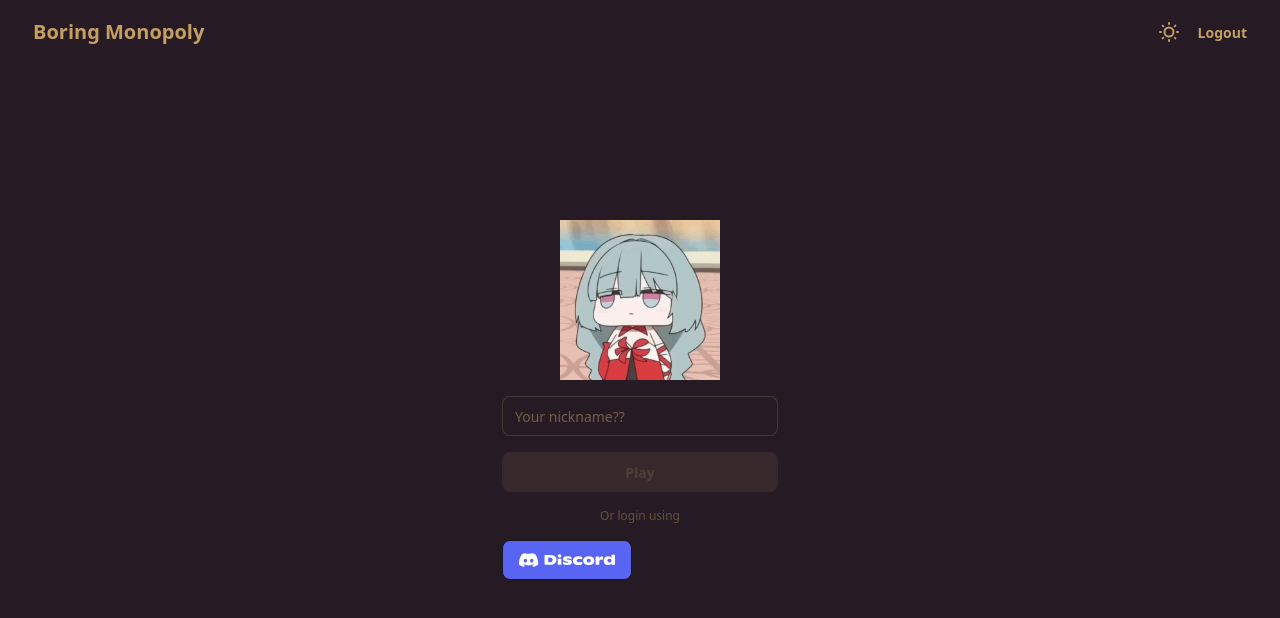
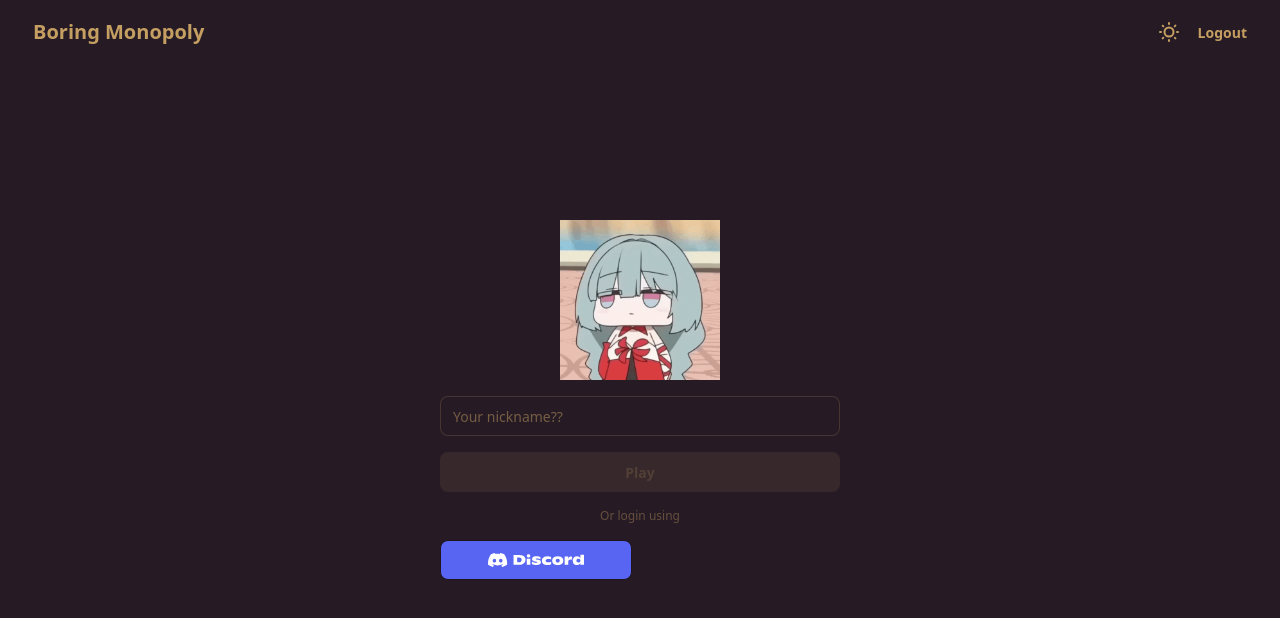
Before and after one commit to reyhaonan/MonopolyClient, a React (Vite) app: page / in a window 1280 px wide. Shown: the top 618 px of the page. Built offline with nearby package versions, Linux system fonts and the light colour scheme; no server answers.

Commit message:
refactor: Improve layout of HomeView and LoginView

```diff
--- a/src/components/pages/HomeView.tsx
+++ b/src/components/pages/HomeView.tsx
@@ -1,6 +1,5 @@
 import { useNavigate } from "@tanstack/react-router";
 import { useEffect, useState } from "react";
-import { useAuth } from "@/hooks/useAuth";
 import { useMutation, useQuery } from "@tanstack/react-query";
 import * as GameAPI from "@/services/game";
 
@@ -40,11 +39,9 @@ export const HomeView = () => {
       },
     });
   };
-  const user = useAuth();
   return (
     <div className="mx-auto">
-      <div className="fixed top-1/2 left-1/2 -translate-x-1/2 -translate-y-1/2 space-y-4 w-max">
-        {user}
+      <div className="fixed w-full max-w-md px-6 top-1/2 left-1/2 -translate-x-1/2 -translate-y-1/2 space-y-4">
         <input
           type="text"
           placeholder="Enter Room Code"
--- a/src/components/pages/LoginView.tsx
+++ b/src/components/pages/LoginView.tsx
@@ -40,7 +40,7 @@ const LoginView = () => {
   })
 
   return (
-    <div className="mx-auto fixed max-w-sm top-1/2 left-1/2 -translate-x-1/2 -translate-y-1/2">
+    <div className="mx-auto fixed w-full max-w-md px-6 top-1/2 left-1/2 -translate-x-1/2 -translate-y-1/2">
       <form onSubmit={handleSubmit(handleLoginAsGuest)} className="mx-auto grid grid-cols-2 gap-4">
         <img className="w-40 mx-auto col-span-2" src={phrolova} />
         <Controller
```
